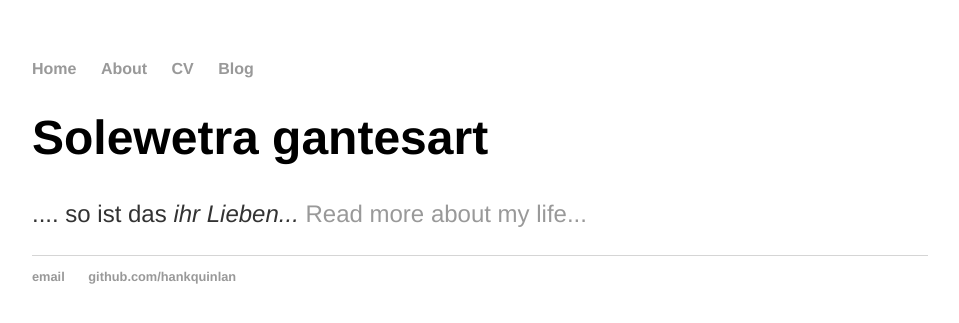
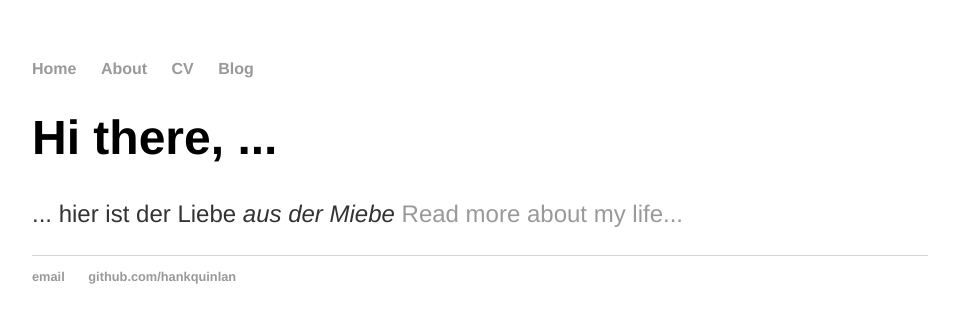
Before and after one commit to gebirgsbernd/gebirgsbernd.github.io, a Jekyll site: the page built from index.html, in a window 1280 px wide. Shown: the top 323 px of the page, without its empty margins (160-1119 px from the left). Built offline with Jekyll 4.4.1, drawn with Linux system fonts in a browser that asks for light colours.

Commit message:
Update index.html

```diff
--- a/index.html
+++ b/index.html
@@ -1,30 +1,8 @@
-<!DOCTYPE html>
-<html>
-	<head>
-		<title>Bernd Beyreuther</title>
-		<!-- link to main stylesheet -->
-		<link rel="stylesheet" type="text/css" href="/css/main.css">
-	</head>
-	<body>
-		<nav>
-    		<ul>
-        		<li><a href="/">Home</a></li>
-	        	<li><a href="/about">About</a></li>
-        		<li><a href="/cv">CV</a></li>
-        		<li><a href="/blog">Blog</a></li>
-    		</ul>
-		</nav>
-		<div class="container">
-    		<div class="blurb">
-        		<h1>Solewetra gantesart</h1>
-				<p>.... so ist das <em>ihr Lieben... </em>  <a href="/about">Read more about my life...</a></p>
-    		</div><!-- /.blurb -->
-		</div><!-- /.container -->
-		<footer>
-    		<ul>
-        		<li><a href="mailto:hankquinlanhub@gmail.com">email</a></li>
-        		<li><a href="https://github.com/hankquinlan">github.com/hankquinlan</a></li>
-			</ul>
-		</footer>
-	</body>
-</html>
+---
+layout: default
+title: Berno Bexreuther
+---
+<div class="blurb">
+	<h1>Hi there, ...</h1>
+	<p>... hier ist der Liebe  <em>aus der Miebe</em>  <a href="/about">Read more about my life...</a></p>
+</div><!-- /.blurb -->
```
